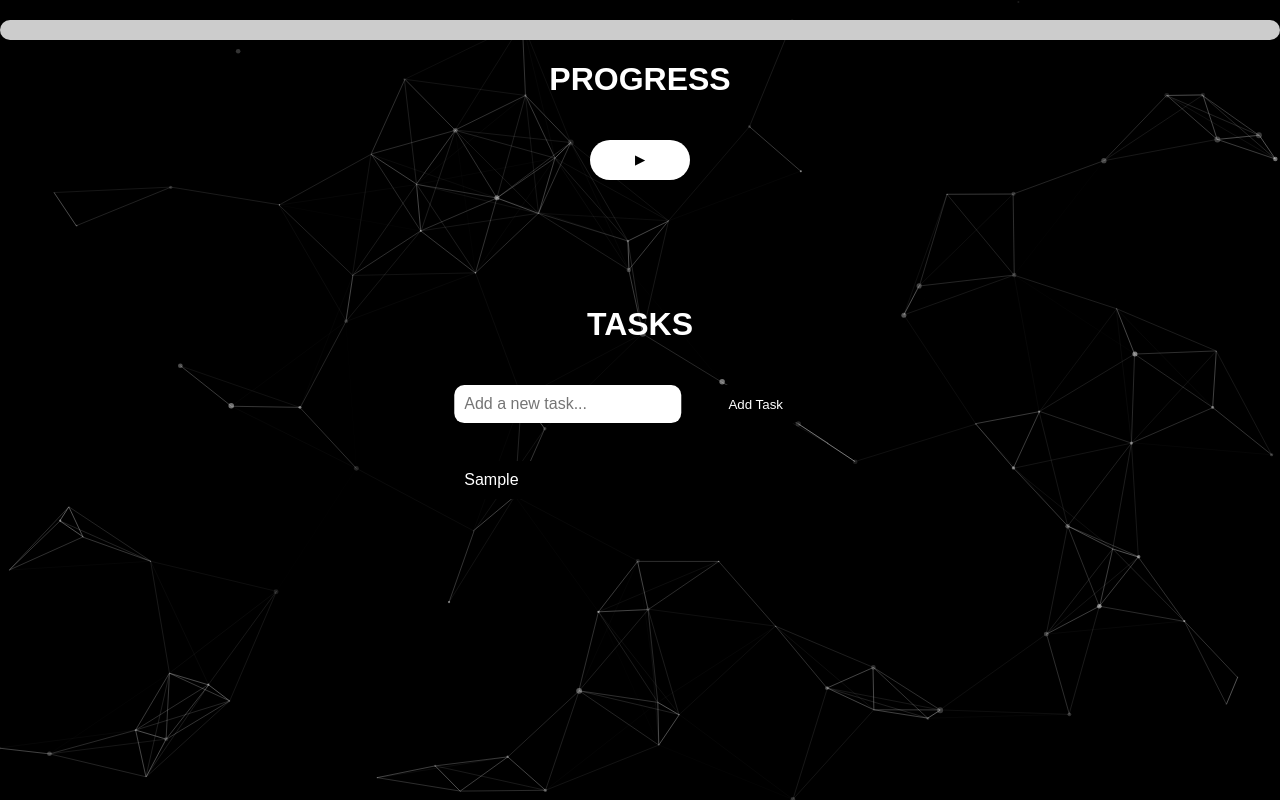
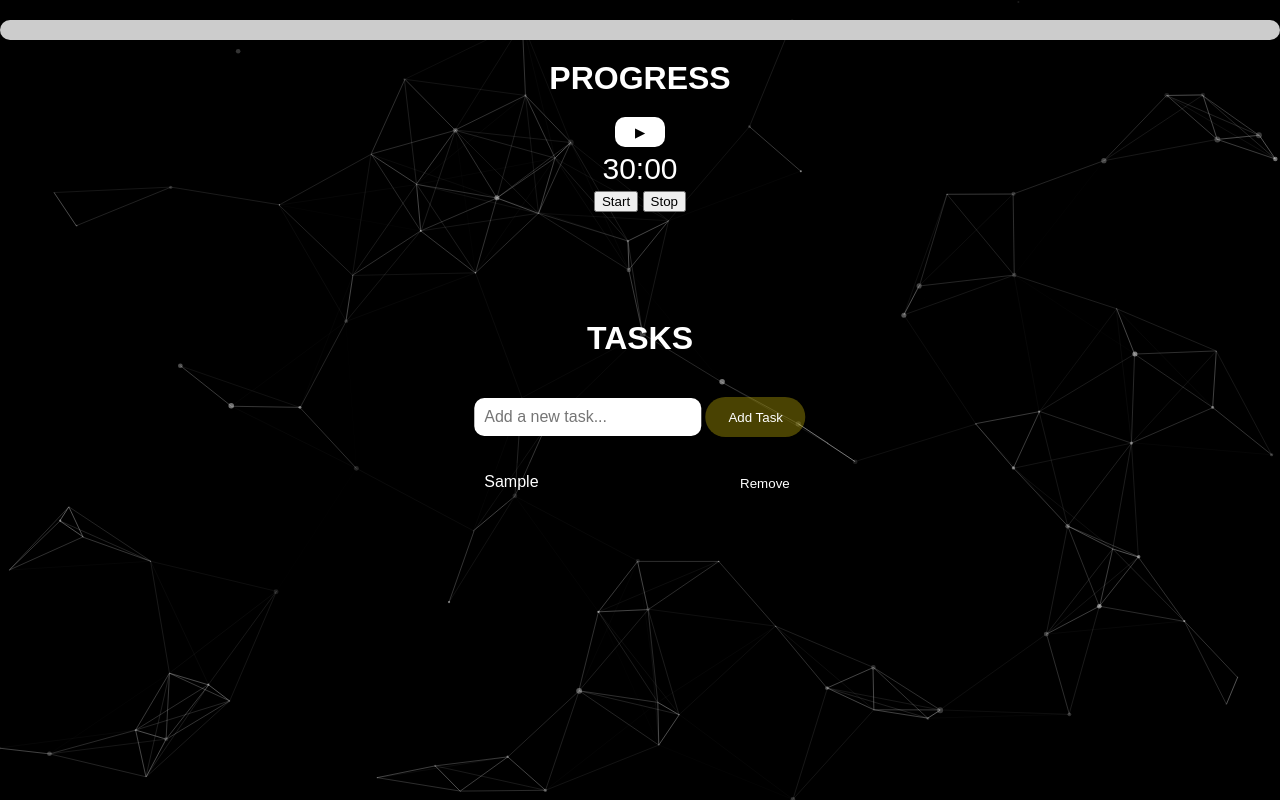
Before and after one commit to K-Kulshrestha/Task-Tracker, a plain HTML site: page index.html in a window 1280 px wide. Both pictures are taken after typing "Sample" into the empty fields and a click on the button "Add Task". Drawn offline with nearby package versions, Linux system fonts and the light colour scheme.

Commit message:
revamped the whole thing

```diff
--- a/index.html
+++ b/index.html
@@ -7,19 +7,75 @@
     <link rel="stylesheet" href="styles.css">
     <script src="https://cdn.jsdelivr.net/particles.js/2.0.0/particles.min.js"></script>
 </head>
-<div id="progress-bar">
-    <div id="completion-bar"></div>
-</div>
 <body>
+    <div id="progress-bar">
+        <div id="completion-bar"></div>
+    </div>
     <h1>PROGRESS</h1>
-     <div id="background-light"></div>
-     <button id="play-button">&#9654;</button>
+    <div id="main-container"></div>
+    <button id="play-button" onclick="togglePomodoro()">&#9654;</button>
     <div id="task-container">
         <h1>TASKS</h1>
         <input type="text" id="task-input" placeholder="Add a new task...">
-        <button onclick="addTask()">Add Task</button>
+        <button id="add-btn" onclick="addTask()">Add Task</button>
         <ul id="task-list"></ul>
     </div>
+    <div id="pomodoro-container">
+        <div id="timer">30:00</div>
+        <div id="controls">
+            <button id="start" onclick="startPomodoro()">Start</button>
+            <button id="stop" onclick="stopPomodoro()">Stop</button>
+        </div>
+    </div>
+    <audio id="audio-player" src="was-that-so-hard.mp3"></audio>
     <script src="script.js"></script>
+    <script>
+        // Pomodoro clock related functions
+        let timerInterval;
+        let timerMinutes = 30;
+        let timerSeconds = 0;
+
+        function updateTimerDisplay() {
+            const timerDisplay = document.getElementById('timer');
+            timerDisplay.textContent = `${timerMinutes}:${timerSeconds < 10 ? '0' : ''}${timerSeconds}`;
+        }
+
+        function startPomodoro() {
+            timerInterval = setInterval(() => {
+                if (timerMinutes === 0 && timerSeconds === 0) {
+                    stopPomodoro();
+                    playTimerSound();
+                } else {
+                    if (timerSeconds === 0) {
+                        timerMinutes--;
+                        timerSeconds = 59;
+                    } else {
+                        timerSeconds--;
+                    }
+                    updateTimerDisplay();
+                }
+            }, 1000);
+        }
+
+        function stopPomodoro() {
+            clearInterval(timerInterval);
+            // timerMinutes = 25;
+            // timerSeconds = 0;
+            updateTimerDisplay();
+        }
+
+        function playTimerSound() {
+            const audioPlayer = document.getElementById('audio-player');
+            audioPlayer.play();
+        }
+
+        function togglePomodoro() {
+            const pomodoroContainer = document.getElementById('pomodoro-container');
+            pomodoroContainer.style.display = (pomodoroContainer.style.display === 'none' || pomodoroContainer.style.display === '') ? 'block' : 'none';
+            timerMinutes = 30;
+            timerSeconds = 0;
+            updateTimerDisplay();  // Update timer display
+        }
+    </script>
 </body>
 </html>
--- a/script.js
+++ b/script.js
@@ -4,26 +4,7 @@ document.addEventListener("DOMContentLoaded", function () {
     const taskInput = document.getElementById('task-input');
     const taskList = document.getElementById('task-list');
     const progressBar = document.getElementById('progress-bar');
-    const backgroundLight = document.getElementById("background-light");
 
-    function getRandomColor() {
-        const letters = "0123456789ABCDEF";
-        let color = "#";
-        for (let i = 0; i < 6; i++) {
-            color += letters[Math.floor(Math.random() * 16)];
-        }
-        return color;
-    }
-
-    function updateBackgroundLight() {
-        const randomColor = getRandomColor();
-        backgroundLight.style.backgroundColor = randomColor;
-    }
-
-    // Set up click event to randomize background light color
-    backgroundLight.addEventListener('click', function () {
-        updateBackgroundLight();
-    });
 
     taskList.addEventListener('click', function (event) {
         const target = event.target;
@@ -32,10 +13,19 @@ document.addEventListener("DOMContentLoaded", function () {
             target.classList.toggle('completed');
             updateProgressBar();
         }
-    });
+
+                // Remove task when clicking the remove button
+            if (target.classList.contains('remove-btn')) {
+                    const taskItem = target.closest('.task-item');
+                    if (taskItem) {
+                        taskItem.remove();
+                        updateProgressBar();
+                    }
+                }
+            });
 
     // Particle.js initialization
-    particlesJS('background-light', {
+    particlesJS('main-container', {
         particles: {
             number: {
                 value: 80,
@@ -153,6 +143,13 @@ function addTask() {
         const taskItem = document.createElement('li');
         taskItem.className = 'task-item';
         taskItem.textContent = taskText;
+
+        // Add a remove button to each task
+        const removeButton = document.createElement('button');
+        removeButton.className = 'remove-btn';
+        removeButton.textContent = 'Remove';
+        taskItem.appendChild(removeButton);
+
         taskList.appendChild(taskItem);
 
         updateProgressBar();
--- a/styles.css
+++ b/styles.css
@@ -1,7 +1,7 @@
 /* styles.css */
 
 body {
-    background-color: #000;
+    background-color: black;
     margin: 0;
     padding: 0;
     font-family: 'Arial', sans-serif;
@@ -12,20 +12,20 @@ body {
 
 h1{
     text-align: center;
+    margin: 20px auto;
     color: #fff;
 }
 
 #play-button{
-    background-color: #fff;
-    color: #000;
-    height: 40px;
-    width: 100px;
+    background-color: rgb(255, 255, 255);
+    color: black;
+    height: 30px;
+    width: 50px;
     border: none;
-    border-radius: 30px;
-    margin: 20px;
+    border-radius: 10px;
 }
 
-#background-light {
+#main-container {
     position: fixed;
     top: 0;
     left: 0;
@@ -42,6 +42,7 @@ h1{
     transform: translate(-50%, -50%);
     text-align: center;
     color: #fff;
+    max-height: 200px;
 }
 
 #task-input {
@@ -54,16 +55,21 @@ h1{
 #task-list {
     list-style: none;
     padding: 0;
+    max-height: 100px;
+    overflow: hidden;
+    text-overflow: ellipsis;
+    white-space: nowrap;
+    overflow-y: scroll;
+    scroll-behavior: smooth;
 }
 
 .task-item {
     margin: 10px 0;
     padding: 10px;
-    background-color: #000;
-    border-radius: 5px;
+    background-color: rgba(0,0,0,0.2);
+    border-radius: 10px;
     display: flex;
     justify-content: space-between;
-    align-items: center;
 }
 
 #progress-bar {
@@ -89,12 +95,50 @@ h1{
     color: #fff; /* Text color for completed tasks */
 }
 
-#task-container button{
-    background-color: #000;
+#add-btn{
+    background-color: rgba(241, 218, 9, 0.3);
     color: #fff;
     height: 40px;
     width: 100px;
     border: none;
     border-radius: 30px;
-    margin: 20px;
+    margin-top: 20px;
 }
+
+.remove-btn{
+    background-color: rgba(0, 0, 0, 0.3);
+    color: #fff;
+    height: 20px;
+    width: fit-content;
+    border: none;
+    border-radius: 30px;
+    margin:0;
+}
+
+/* Scrollbar Styles */
+#task-list::-webkit-scrollbar {
+    width: 10px; /* Set the width of the scrollbar */
+}
+
+/* Handle on hover */
+#task-list::-webkit-scrollbar-thumb:hover {
+    background: gold;
+}
+
+/* Handle */
+#task-list::-webkit-scrollbar-thumb {
+    background: #888; /* Set the color of the scrollbar handle */
+    border-radius: 5px; /* Set the border radius of the scrollbar handle */
+}
+
+/* Track */
+#task-list::-webkit-scrollbar-track {
+    background: rgba(0,0,0,0.2); /* Set the color of the scrollbar track */
+    border-radius: 5px; /* Set the border radius of the scrollbar track */
+}
+
+#timer{
+    color: #fff;
+    font-size: 30px;
+    margin: 5px;
+}
```
Also changed, not shown: 1 other file.
